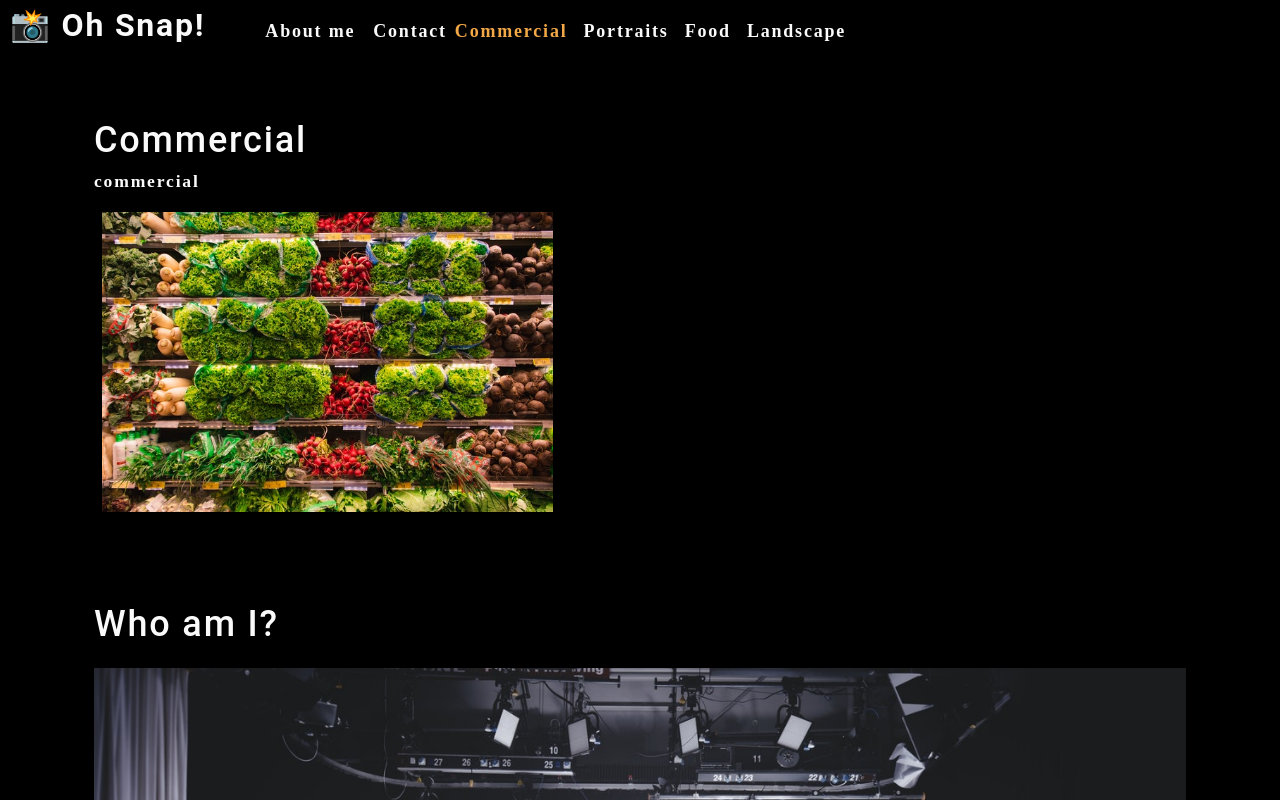
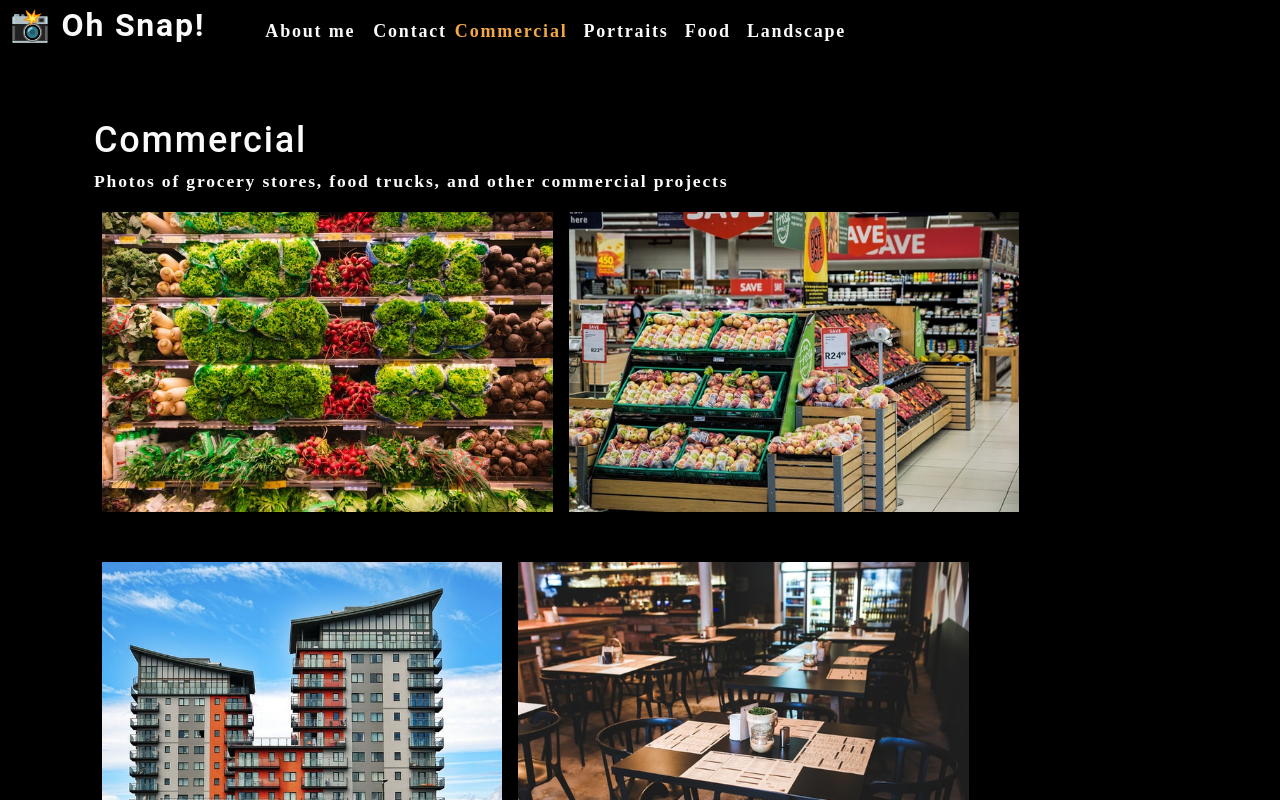
Before and after one commit to ancosta993/photo-port, a React (Create React App) app: page / in a window 1280 px wide. Shown: the top 800 px of the page. Built offline with nearby package versions, Linux system fonts and the light colour scheme.

Commit message:
added gallery and photolist

```diff
--- a/src/App.js
+++ b/src/App.js
@@ -25,7 +25,7 @@
       currentCategory={currentCategory}
       ></Nav>
       <main>
-        <Gallery></Gallery>
+        <Gallery currentCategory={currentCategory}></Gallery>
         <About></About>
       </main>
     </div>
--- a/src/components/Gallery/index.js
+++ b/src/components/Gallery/index.js
@@ -1,23 +1,14 @@
 import React from 'react';
 import {capitalizeFirstLetter} from '../../utils/helpers';
-import photo from '../../assets/small/commercial/0.jpg';
+import PhotoList from '../PhotoList';
 
-function Gallery(props){
-   const currentCategory = {
-      name: 'commercial',
-      description:'Photos of grocery stores, food trucks, and other commercial projects',
-   };
+function Gallery({ currentCategory }){
+   const {name, description} = currentCategory;
    return (
       <section>
-         <h1>{capitalizeFirstLetter(currentCategory.name)}</h1>
-         <p>{currentCategory.name}</p>
-         <div className='flex-row'>
-            <img
-               src={photo}
-               alt='Commercial Example'
-               className='img-thumbnail mx-1'
-            />
-         </div>
+         <h1>{capitalizeFirstLetter(name)}</h1>
+         <p>{description}</p>
+         <PhotoList category={currentCategory.name} />
       </section>
    );
 }
--- a/src/components/Nav/index.js
+++ b/src/components/Nav/index.js
@@ -12,7 +12,7 @@
     }, [currentCategory]);
    return (
       <header className='flex-row px-1'>
-          <h2>
+         <h2>
             <a data-testid='link' href="/">
                <span role="img" aria-label="camera"> 📸</span> Oh Snap!
             </a>
--- /dev/null
+++ b/src/components/PhotoList/index.js
@@ -0,0 +1,119 @@
+import React, {useState} from 'react';
+function PhotoList({category}) {
+   const [photos] = useState([
+      {
+         name: 'Grocery aisle',
+         category: 'commercial',
+         description: 'Lorem ipsum dolor sit amet, consectetur adipiscing elit. Nunc ultricie'
+      },
+      {
+         name:'Grocery booth',
+         category: 'commercial',
+         description: 'Lorem ipsum dolor sit amet, consectetur adipiscing elit. Nunc ultricie'
+      },
+      {
+         name:'Building Exterior',
+         category:'commercial',
+         description: 'Lorem ipsum dolor sit amet, consectetur adipiscing elit. Nunc ultricie'
+      },
+      {
+         name: 'Restaurant table',
+         category: 'commercial',
+         description: 'Lorem ipsum dolor sit amet, consectetur adipiscing elit. Nunc ultricie',
+       },
+       {
+         name: 'Cafe interior',
+         category: 'commercial',
+         description: 'Lorem ipsum dolor sit amet, consectetur adipiscing elit. Nunc ultricie',
+       },
+       {
+         name: 'Cat green eyes',
+         category: 'portraits',
+         description: 'Lorem ipsum dolor sit amet, consectetur adipiscing elit. Nunc ultricie',
+       },
+       {
+         name: 'Green parrot',
+         category: 'portraits',
+         description: 'Lorem ipsum dolor sit amet, consectetur adipiscing elit. Nunc ultricie',
+       },
+       {
+         name: 'Yellow macaw',
+         category: 'portraits',
+         description: 'Lorem ipsum dolor sit amet, consectetur adipiscing elit. Nunc ultricie',
+       },
+       {
+         name: 'Pug smile',
+         category: 'portraits',
+         description: 'Lorem ipsum dolor sit amet, consectetur adipiscing elit. Nunc ultricie',
+       },
+       {
+         name: 'Pancakes',
+         category: 'food',
+         description: 'Lorem ipsum dolor sit amet, consectetur adipiscing elit. Nunc ultricie',
+       },
+       {
+         name: 'Burrito',
+         category: 'food',
+         description: 'Lorem ipsum dolor sit amet, consectetur adipiscing elit. Nunc ultricie',
+       },
+       {
+         name: 'Scallop pasta',
+         category: 'food',
+         description: 'Lorem ipsum dolor sit amet, consectetur adipiscing elit. Nunc ultricie',
+       },
+       {
+         name: 'Burger',
+         category: 'food',
+         description: 'Lorem ipsum dolor sit amet, consectetur adipiscing elit. Nunc ultricie',
+       },
+       {
+         name: 'Fruit bowl',
+         category: 'food',
+         description: 'Lorem ipsum dolor sit amet, consectetur adipiscing elit. Nunc ultricie',
+       },
+       {
+         name: 'Green river',
+         category: 'landscape',
+         description: 'Lorem ipsum dolor sit amet, consectetur adipiscing elit. Nunc ultricie',
+       },
+       {
+         name: 'Docks',
+         category: 'landscape',
+         description: 'Lorem ipsum dolor sit amet, consectetur adipiscing elit. Nunc ultricie',
+       },
+       {
+         name: 'Panoramic village by sea',
+         category: 'landscape',
+         description: 'Lorem ipsum dolor sit amet, consectetur adipiscing elit. Nunc ultricie',
+       },
+       {
+         name: 'Domestic landscape',
+         category: 'landscape',
+         description: 'Lorem ipsum dolor sit amet, consectetur adipiscing elit. Nunc ultricie',
+       },
+       {
+         name: 'Park bench',
+         category: 'landscape',
+         description: 'Lorem ipsum dolor sit amet, consectetur adipiscing elit. Nunc ultricie',
+       },
+   ]);
+
+   const currentPhotos = photos.filter((photo) => photo.category === category);
+
+   return (
+     <div>
+       <div className="flex-row">
+         {currentPhotos.map((image, i) => (
+           <img
+             src={require(`../../assets/small/${category}/${i}.jpg`)}
+             alt={image.name}
+             className="img-thumbnail mx-1"
+             key={image.name}
+           />
+         ))}
+       </div>
+     </div>
+   );
+ };
+
+export default PhotoList;
```
